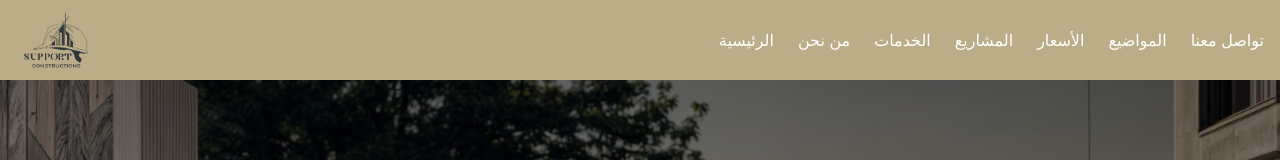
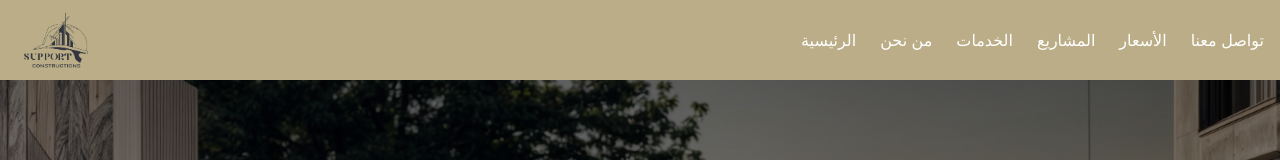
Before and after one commit to M0hamady/support-constructions-site, a React (Create React App) app: page / in a window 1280 px wide. Shown: the top 160 px of the page. Built offline with nearby package versions, Linux system fonts and the light colour scheme.

Commit message:
update in full pages

```diff
--- a/src/components/Navbar/Navbar.tsx
+++ b/src/components/Navbar/Navbar.tsx
@@ -17,7 +17,7 @@ const DesktopNav = () => (
     <NavLink to="/services">الخدمات</NavLink>
     <NavLink to="/projects">المشاريع</NavLink>
     <NavLink to="/prices">الأسعار</NavLink>
-    <NavLink to="/topics">المواضيع</NavLink>
+    {/* <NavLink to="/topics">المواضيع</NavLink> */}
     <NavLink to="/contact-us">تواصل معنا</NavLink>
   </div>
 );
```
